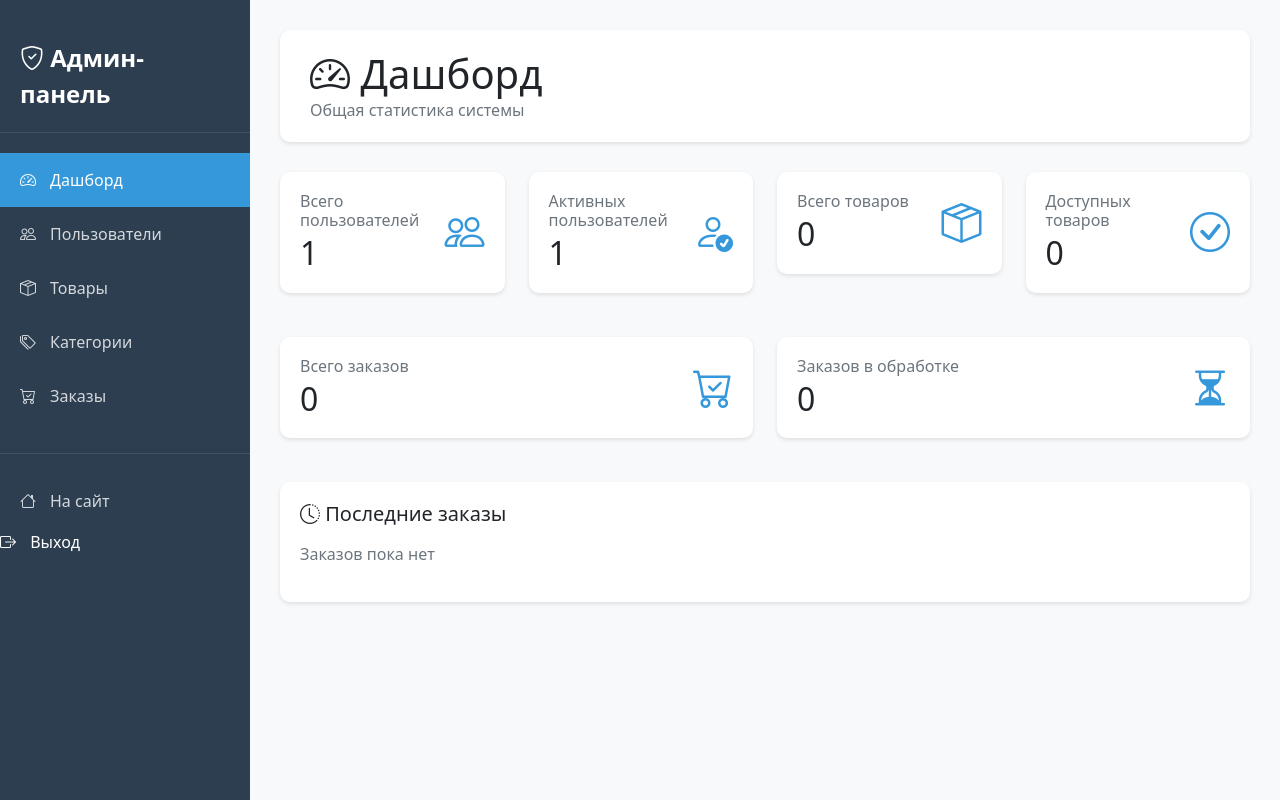
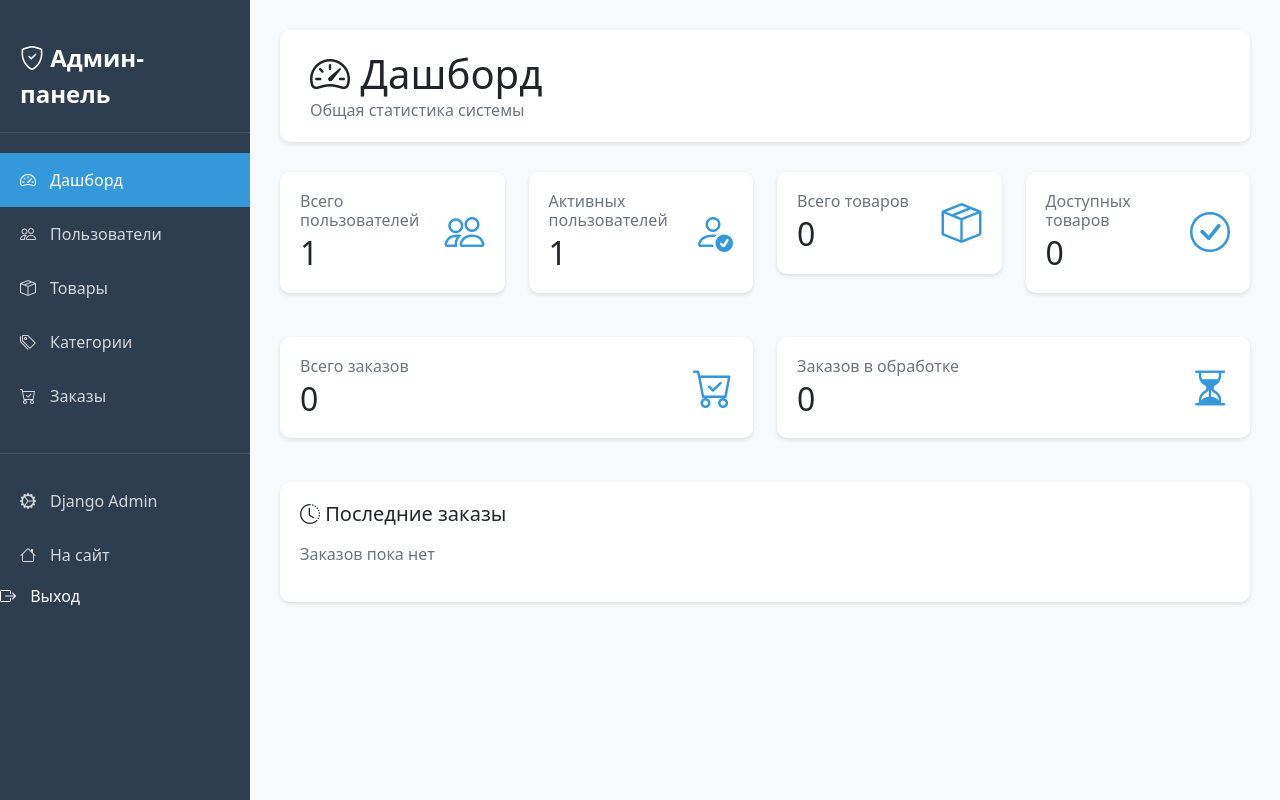
Before and after one commit to MAWBBT/autoparts_market, a Django app: page /admin-panel/ in a window 1280 px wide. Run offline with Django 4.2, Linux system fonts and the light colour scheme; the visitor is signed in with stand-in values (Sample User, id 1); data comes from the database, SQL or seed files in the repository; data that the repository does not hold is empty.

Commit message:
Add Django administration

```diff
--- a/templates/base.html
+++ b/templates/base.html
@@ -41,6 +41,11 @@
             <li class="nav-item">
               <a class="nav-link" href="{% url 'admin_panel:dashboard' %}">
                 <i class="bi bi-shield-check"></i> Админ-панель
+              </a>
+            </li>
+            <li class="nav-item">
+              <a class="nav-link" href="{% url 'admin:index' %}" target="_blank" title="Администрирование Django">
+                <i class="bi bi-gear-wide-connected"></i> Django Admin
               </a>
             </li>
             {% endif %}
--- a/templates/main/admin/base.html
+++ b/templates/main/admin/base.html
@@ -153,6 +153,11 @@
         </a>
       </li>
       <li style="margin-top: 30px; border-top: 1px solid rgba(255,255,255,0.1); padding-top: 20px;">
+        <a href="{% url 'admin:index' %}" target="_blank" title="Администрирование Django">
+          <i class="bi bi-gear-wide-connected"></i> Django Admin
+        </a>
+      </li>
+      <li>
         <a href="{% url 'home' %}">
           <i class="bi bi-house"></i> На сайт
         </a>
```
